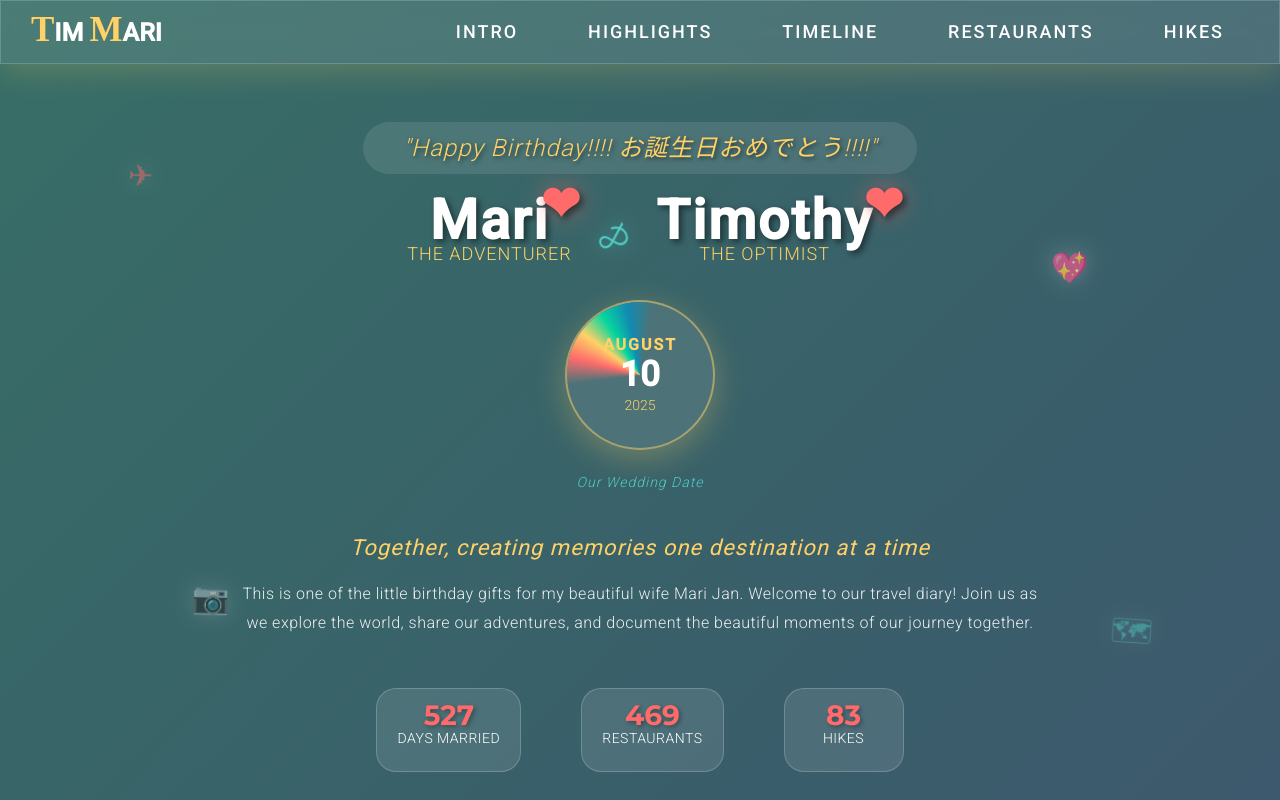
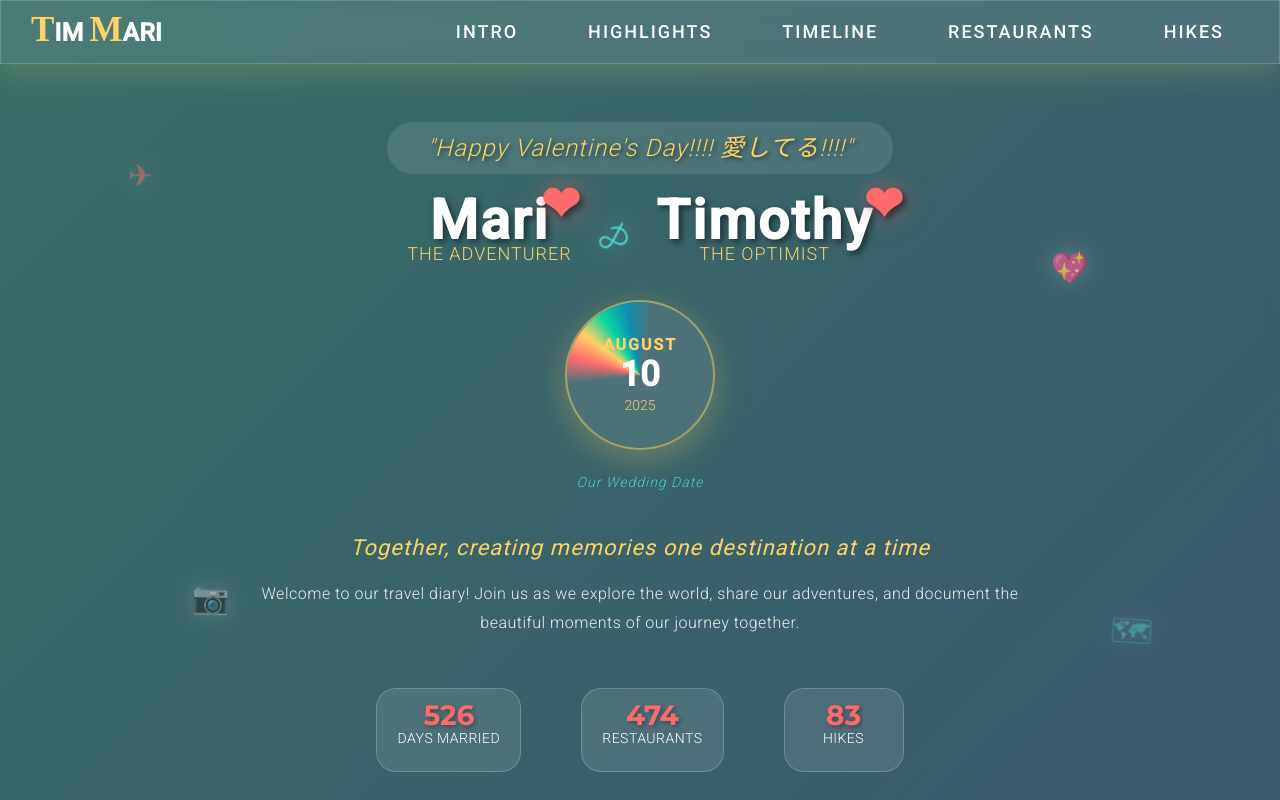
Before and after one commit to TimothyJan/TimMari2026, an Angular app: page / in a window 1280 px wide. Shown: the top 800 px of the page. Built offline with nearby package versions, Linux system fonts and the light colour scheme.

Commit message:
Updated to 2-8-2025

```diff
--- a/src/app/sections/hikes/hikes.html
+++ b/src/app/sections/hikes/hikes.html
@@ -99,7 +99,7 @@
             <div class="total-stat-icon">🗺️</div>
             <div class="total-stat-content">
               <div class="total-stat-number">{{ totalHikes }}</div>
-              <div class="total-stat-label">Total Hikes</div>
+              <div class="total-stat-label">Unique Hikes</div>
               <div class="total-stat-subtext">{{ totalHikes }} chapters in our hiking book</div>
             </div>
             <div class="total-stat-decoration">
@@ -116,7 +116,7 @@
           <div class="achievement-icon">🏆</div>
           <div class="achievement-content">
             <h3 class="achievement-title">Trailblazers Together</h3>
-            <p class="achievement-text">We've covered {{ formatNumber(totalDistance) }} miles and climbed {{ formatNumber(totalElevation) }} feet across {{ totalHikes }} hikes. Every step, every summit, every view - shared.</p>
+            <p class="achievement-text">We've covered {{ formatNumber(totalDistance) }} miles and climbed {{ formatNumber(totalElevation) }} feet across {{ totalHikes }} unique hikes. Every step, every summit, every view - shared.</p>
           </div>
         </div>
       </div>
--- a/src/app/sections/intro/intro.html
+++ b/src/app/sections/intro/intro.html
@@ -3,8 +3,8 @@
     <div class="intro-content">
       <!-- Animated Love Quote -->
       <div class="love-quote">
-        <!-- <h2 class="quote-text">"愛してる"</h2> -->
-        <h2 class="quote-text">"Happy Birthday!!!! お誕生日おめでとう!!!!"</h2>
+        <h2 class="quote-text">"Happy Valentine's Day!!!! 愛してる!!!!"</h2>
+        <!-- <h2 class="quote-text">"Happy Birthday!!!! お誕生日おめでとう!!!!"</h2> -->
       </div>
 
       <!-- Main Names with Hearts -->
@@ -36,7 +36,7 @@
       <div class="welcome-message">
         <p class="tagline">Together, creating memories one destination at a time</p>
         <p class="description">
-          This is one of the little birthday gifts for my beautiful wife Mari Jan. Welcome to our travel diary! Join us as we explore the world,
+          Welcome to our travel diary! Join us as we explore the world,
           share our adventures, and document the beautiful moments of our journey together.
         </p>
       </div>
@@ -44,7 +44,7 @@
       <!-- Interactive Travel Stats -->
       <div class="travel-stats">
         <div class="stat-item">
-          <div class="stat-number">{{ animatedDaysSince }}</div>
+          <div class="stat-number">{{ animatedDaysSince-1 }}</div>
           <div class="stat-label"><p>days married</p></div>
           <!-- <div class="stat-label"><p>days since we've met.</p></div> -->
         </div>
--- a/src/app/sections/timeline/timeline.ts
+++ b/src/app/sections/timeline/timeline.ts
@@ -365,7 +365,7 @@ export class Timeline {
       id: '2024-09-25_seattle',
       title: "Josh and Emily's wedding",
       location: 'Seattle WA',
-      date: new Date(2024, 9, 25),
+      date: new Date(2024, 8, 25),
       description: "The trip centered on celebrating Josh and Emily's wonderful wedding at the Rosehill Community Center, with our time in Seattle filled by exploring iconic markets, parks, art, and enjoying fantastic local food and coffee.",
       imageUrl: "https://images.unsplash.com/photo-1502175353174-a7a70e73b362?q=80&w=1426&auto=format&fit=crop&ixlib=rb-4.1.0&ixid=M3wxMjA3fDB8MHxwaG90by1wYWdlfHx8fGVufDB8fHx8fA%3D%3D",
       images: [
--- a/src/assets/data.json
+++ b/src/assets/data.json
@@ -216,7 +216,8 @@
     "Bogart's cafe",
     "Island Snow",
     "Green World Coffee Farm",
-    "Torotea"
+    "Torotea",
+    "Chagee"
   ],
   "restaurants": [
     "Villa Moreliana",
@@ -562,6 +563,10 @@
     "Boots & Kimo's Homestyle Kitchen",
     "Tanaka Kahuku Shrimp",
     "Restaurant 604",
-    "Manuela"
+    "Manuela",
+    "Fukagawa",
+    "Akane Chaya",
+    "Marushichi",
+    "Pho Hue Oi"
   ]
 }
```
Also changed, not shown: 7 other files (tests, documents, lock files or other folders).
